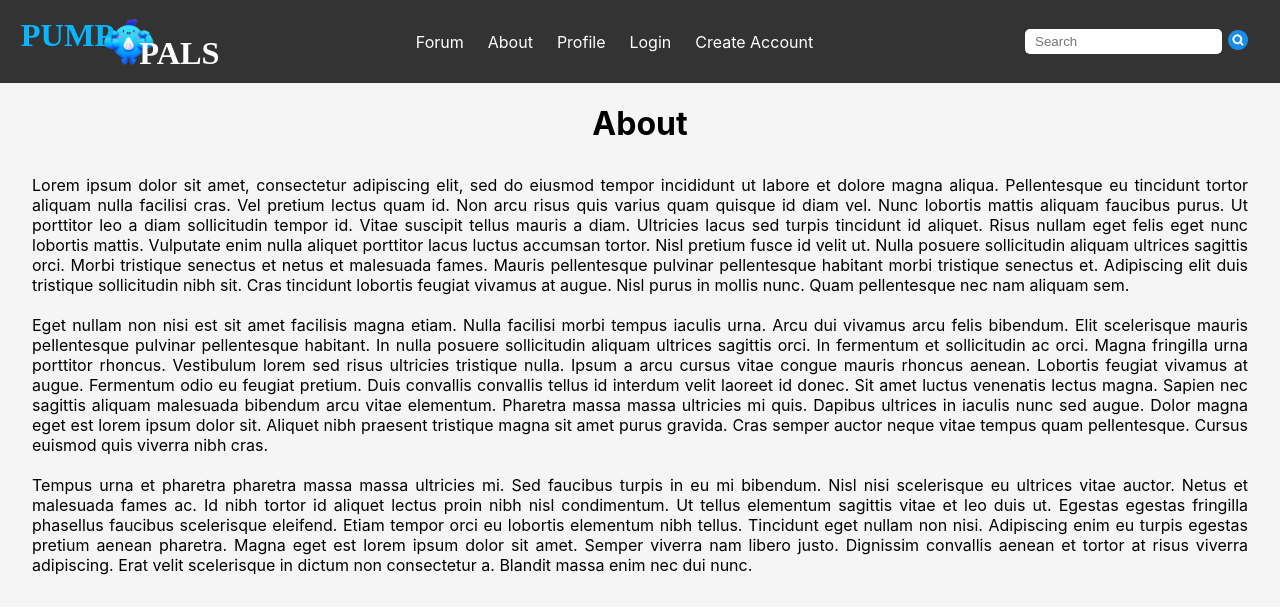
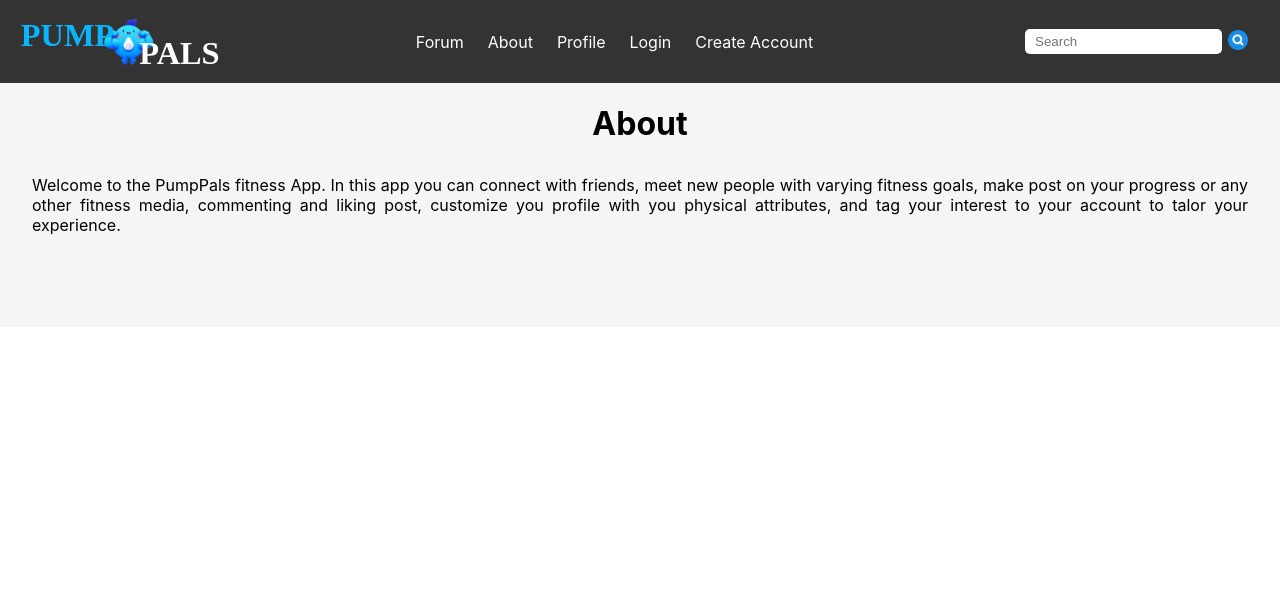
Before and after one commit to tommytran9/PumpPals_React, a React (Create React App) app: page /about in a window 1280 px wide. Shown: the top 614 px of the page. Built offline with nearby package versions, Linux system fonts and the light colour scheme.

Commit message:
About page description updated
About description updated

```diff
--- a/src/pages/About.jsx
+++ b/src/pages/About.jsx
@@ -3,11 +3,11 @@ function About() {
         <div className="about">
             <h1>About</h1>
             <p className="msg">
-            Lorem ipsum dolor sit amet, consectetur adipiscing elit, sed do eiusmod tempor incididunt ut labore et dolore magna aliqua. Pellentesque eu tincidunt tortor aliquam nulla facilisi cras. Vel pretium lectus quam id. Non arcu risus quis varius quam quisque id diam vel. Nunc lobortis mattis aliquam faucibus purus. Ut porttitor leo a diam sollicitudin tempor id. Vitae suscipit tellus mauris a diam. Ultricies lacus sed turpis tincidunt id aliquet. Risus nullam eget felis eget nunc lobortis mattis. Vulputate enim nulla aliquet porttitor lacus luctus accumsan tortor. Nisl pretium fusce id velit ut. Nulla posuere sollicitudin aliquam ultrices sagittis orci. Morbi tristique senectus et netus et malesuada fames. Mauris pellentesque pulvinar pellentesque habitant morbi tristique senectus et. Adipiscing elit duis tristique sollicitudin nibh sit. Cras tincidunt lobortis feugiat vivamus at augue. Nisl purus in mollis nunc. Quam pellentesque nec nam aliquam sem.<br/> <br/>
+            Welcome to the PumpPals fitness App. In this app you can connect with friends, meet new people with varying fitness goals, make post on your progress or any other fitness media, commenting and liking post, customize you profile with you physical attributes, and tag your interest to your account to talor your experience.<br/> <br/>
 
-            Eget nullam non nisi est sit amet facilisis magna etiam. Nulla facilisi morbi tempus iaculis urna. Arcu dui vivamus arcu felis bibendum. Elit scelerisque mauris pellentesque pulvinar pellentesque habitant. In nulla posuere sollicitudin aliquam ultrices sagittis orci. In fermentum et sollicitudin ac orci. Magna fringilla urna porttitor rhoncus. Vestibulum lorem sed risus ultricies tristique nulla. Ipsum a arcu cursus vitae congue mauris rhoncus aenean. Lobortis feugiat vivamus at augue. Fermentum odio eu feugiat pretium. Duis convallis convallis tellus id interdum velit laoreet id donec. Sit amet luctus venenatis lectus magna. Sapien nec sagittis aliquam malesuada bibendum arcu vitae elementum. Pharetra massa massa ultricies mi quis. Dapibus ultrices in iaculis nunc sed augue. Dolor magna eget est lorem ipsum dolor sit. Aliquet nibh praesent tristique magna sit amet purus gravida. Cras semper auctor neque vitae tempus quam pellentesque. Cursus euismod quis viverra nibh cras.<br/> <br/>
+            <br/> <br/>
 
-            Tempus urna et pharetra pharetra massa massa ultricies mi. Sed faucibus turpis in eu mi bibendum. Nisl nisi scelerisque eu ultrices vitae auctor. Netus et malesuada fames ac. Id nibh tortor id aliquet lectus proin nibh nisl condimentum. Ut tellus elementum sagittis vitae et leo duis ut. Egestas egestas fringilla phasellus faucibus scelerisque eleifend. Etiam tempor orci eu lobortis elementum nibh tellus. Tincidunt eget nullam non nisi. Adipiscing enim eu turpis egestas pretium aenean pharetra. Magna eget est lorem ipsum dolor sit amet. Semper viverra nam libero justo. Dignissim convallis aenean et tortor at risus viverra adipiscing. Erat velit scelerisque in dictum non consectetur a. Blandit massa enim nec dui nunc.
+
             </p>
         </div>
     )
```
